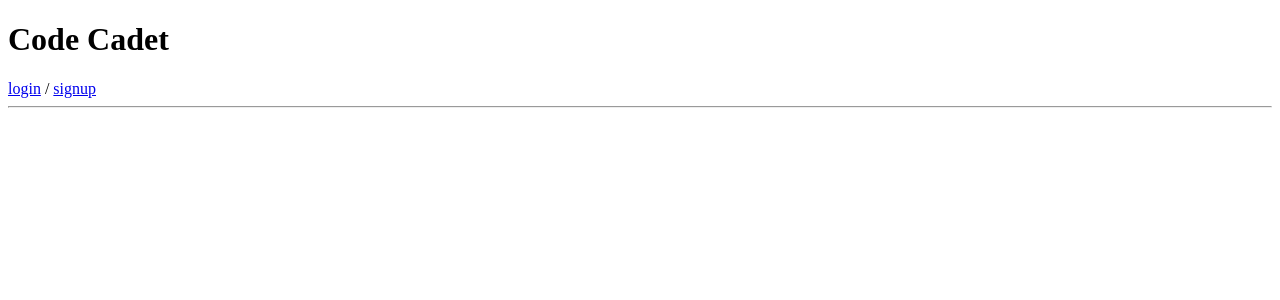
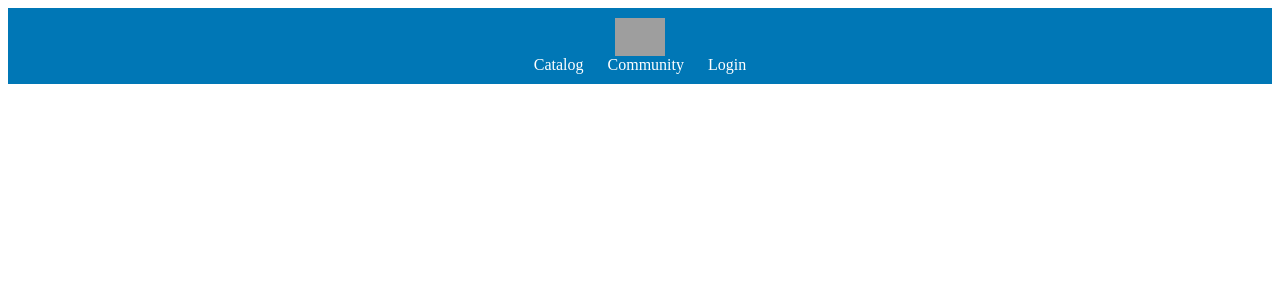
Before and after one commit to winstontsui/CIS454CodeCadet, a Django app: page / in a window 1280 px wide. Shown: the top 300 px of the page. Run offline with Django 4.2, Linux system fonts and the light colour scheme; grey boxes are pictures that could not be loaded.

Commit message:
made changes to base.html

```diff
--- a/CodeCadetWebsite/src/templates/base.html
+++ b/CodeCadetWebsite/src/templates/base.html
@@ -1,19 +1,51 @@
-<! Our Home page >
 <!DOCTYPE html>
 <html lang="en">
   <head>
     <meta charset="utf-8">
-    <title>{% block title %}Simple is Better Than Complex{% endblock %}</title>
+    <title>{% block title %}Your Title Here{% endblock %}</title>
+    <style>
+      /* Add custom CSS for the menu bar */
+      header {
+        background-color: #0077b6; /* Slightly shaded blue background color */
+        padding: 10px;
+        text-align: center;
+      }
+
+      h1 {
+        color: #fff; /* White text color for the app name */
+      }
+
+      nav {
+        display: inline-block;
+      }
+
+      nav a {
+        color: #fff; /* White text color for navigation buttons */
+        margin: 0 10px;
+        text-decoration: none;
+      }
+
+      /* Style for the logo */
+      .logo img {
+        max-width: 50px;
+        vertical-align: middle;
+      }
+    </style>
   </head>
   <body>
     <header>
-      <h1>Code Cadet</h1>
-      {% if user.is_authenticated %}
-        <a href="{% url 'logout' %}">logout</a>
-      {% else %}
-        <a href="{% url 'login' %}">login</a> / <a href="{% url 'signup' %}">signup</a>
-      {% endif %}
-      <hr>
+      <div class="logo">
+        <img src="CodeCadetLogo.PNG" alt="CodeCadet Logo">
+      </div>
+      <nav>
+        <a href="{% url 'course_catelog' %}">Catalog</a>
+        <a href="{% url 'community' %}">Community</a>
+        {% if user.is_authenticated %}
+          <a href="{% url 'logout' %}">Logout</a>
+        {% else %}
+          <a href="{% url 'login' %}">Login</a>
+        {% endif %}
+      </nav>
     </header>
     <main>
       {% block content %}
```
